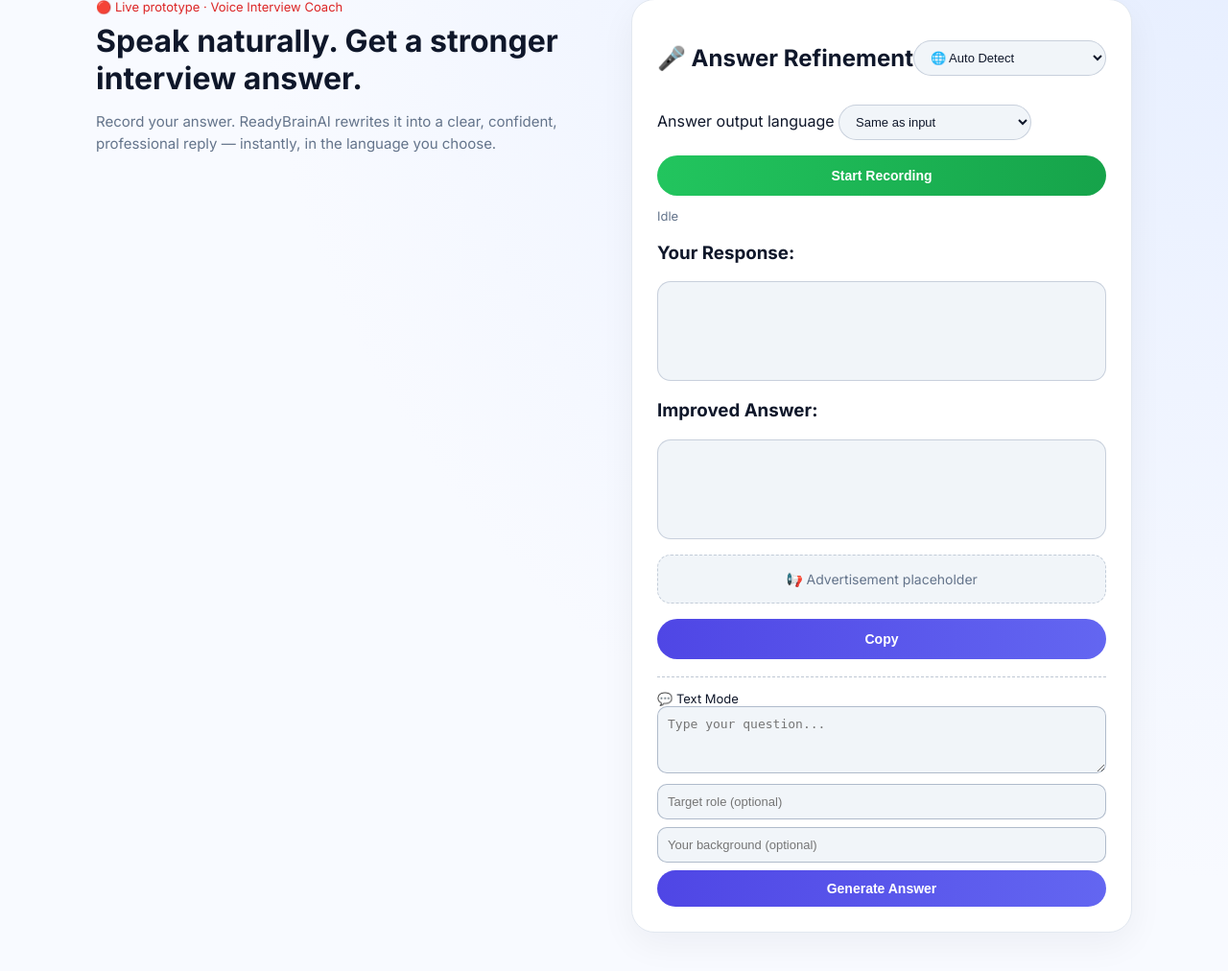
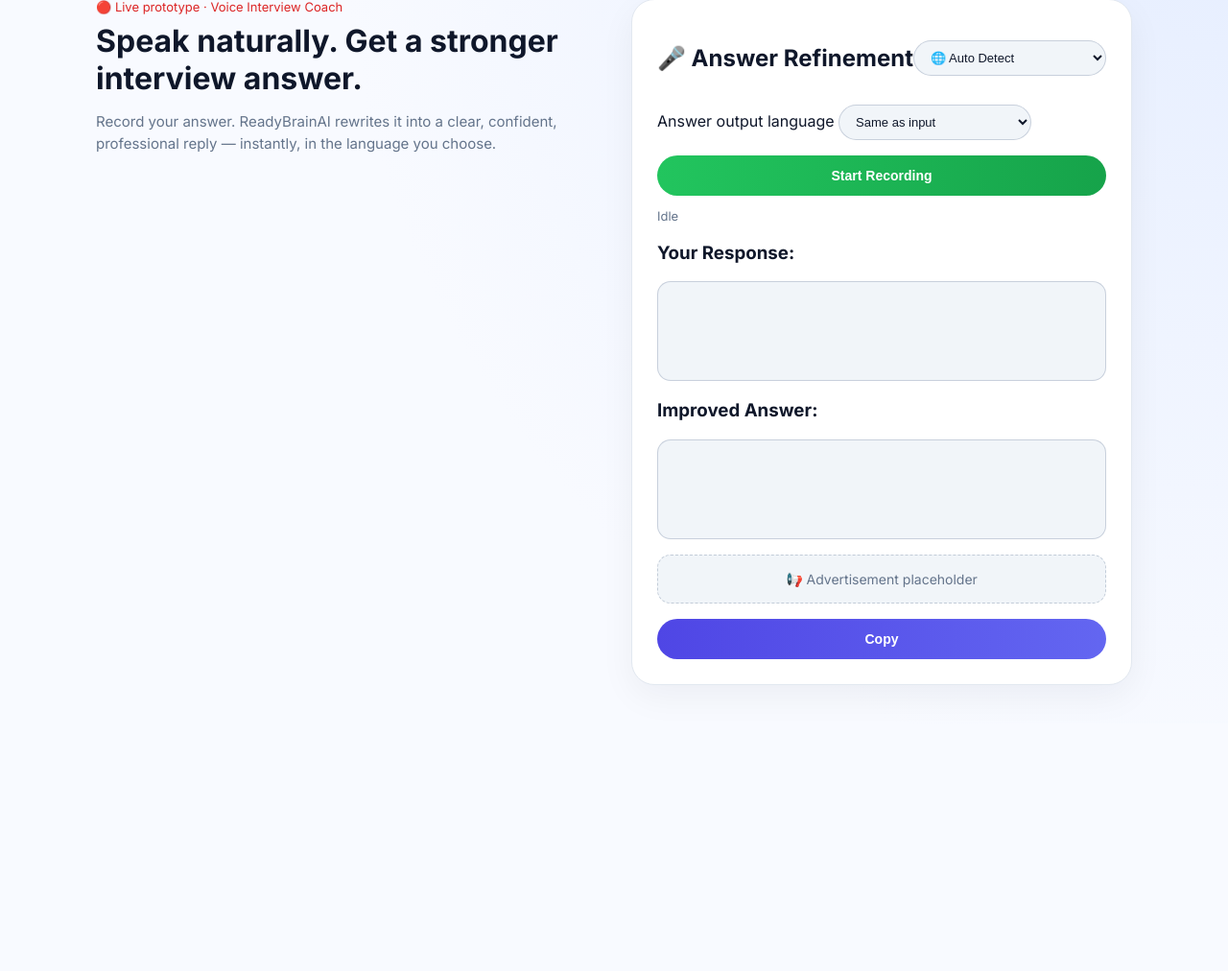
Before and after one commit to readybrain-ai-dev/readybrainai-v1, a Flask app: page /listen in a window 1280 px wide. Shown: the part 103-1115 px from the top of the page at 96% size. After the commit the page ends 817 px from the top, so only its background shows below. Run offline with Flask 3, Linux system fonts and the light colour scheme.

Commit message:
clean: remove text mode

```diff
--- a/templates/listen.html
+++ b/templates/listen.html
@@ -233,42 +233,6 @@
             color: white;
         }
 
-        .text-mode {
-            margin-top: 18px;
-            padding-top: 14px;
-            border-top: 1px dashed rgba(148,163,184,0.6);
-            font-size: 13px;
-        }
-
-        .text-input,
-        .text-textarea {
-            width: 100%;
-            border-radius: 10px;
-            border: 1px solid rgba(148,163,184,0.7);
-            padding: 10px;
-            font-size: 13px;
-            margin-bottom: 8px;
-            background: var(--surface);
-            color: var(--text-main);
-            box-sizing: border-box;
-        }
-
-        .text-textarea {
-            min-height: 70px;
-            resize: vertical;
-        }
-
-        .text-button {
-            padding: 11px 14px;
-            font-size: 14px;
-            font-weight: 600;
-            border-radius: 999px;
-            background: linear-gradient(92deg, #4f46e5, #6366f1);
-            color: white;
-            width: 100%;
-            cursor: pointer;
-        }
-
         #premiumPopup {
             position: fixed;
             top: 0; left: 0;
@@ -452,14 +416,6 @@
                 <button class="copy-btn" onclick="copyAnswer()">Copy</button>
             </div>
 
-            <div class="text-mode">
-                <div>💬 Text Mode</div>
-                <textarea id="textQuestion" class="text-textarea" placeholder="Type your question..."></textarea>
-                <input id="textJobRole" class="text-input" placeholder="Target role (optional)">
-                <input id="textBackground" class="text-input" placeholder="Your background (optional)">
-                <button class="text-button" onclick="generateTextAnswer()">Generate Answer</button>
-                <div id="textStatus"></div>
-            </div>
         </section>
     </main>
 </div>
@@ -485,12 +441,12 @@ document.getElementById("themeToggle").onclick = () => {
     localStorage.setItem("rb-dark", document.body.classList.contains("dark-mode"));
 };
 
-/* Founder Mode (localStorage) */
+/* Founder Mode */
 function isFounderFrontend() {
     return localStorage.getItem("rb_founder_mode") === "1";
 }
 
-/* Backend sync — ensures UI matches Flask session */
+/* Backend sync */
 async function syncFounderStatus() {
     try {
         const res = await fetch("/admin_status");
@@ -524,7 +480,7 @@ syncFounderStatus();
     }
 })();
 
-/* Free Limit — set to 9999 to disable during testing */
+/* Free Limit — 9999 = no limit during testing */
 const DAILY_LIMIT = 9999;
 
 function getTodayKey() {
```
